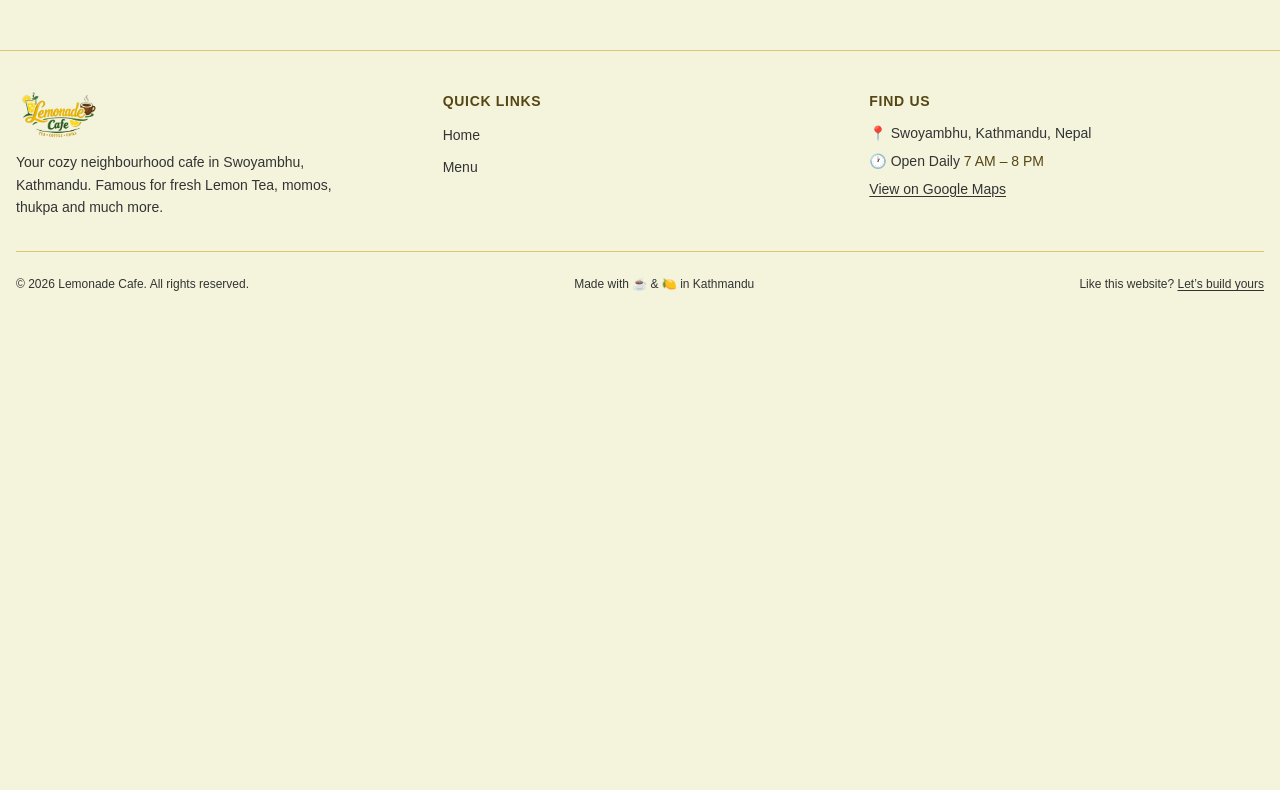
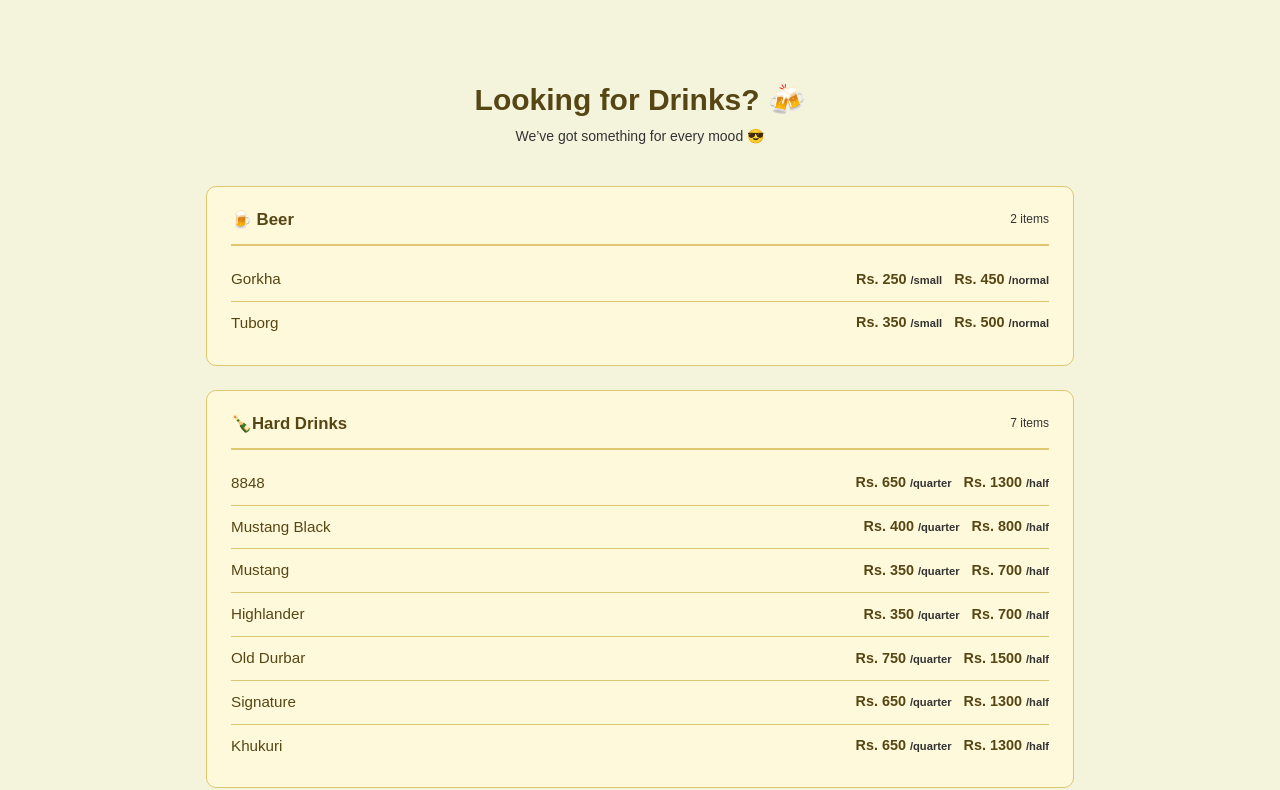
Before and after one commit to suraj-kumal/lemomadeCafe, a Next.js app: page /menu in a window 1280 px wide. Shown: the part 4191-4981 px from the top of the page. Before the commit the page ends 4523 px from the top, so only its background shows below. Built offline with nearby package versions, Linux system fonts and the light colour scheme; a web font is replaced by a local one.

Commit message:
feat: drinks and beer section added

```diff
--- a/app/menu/page.tsx
+++ b/app/menu/page.tsx
@@ -1,8 +1,10 @@
+import DrinksMenu from "@/components/drinksMenu";
 import MenuPage from "@/components/menuPage";
 export default function Menu() {
   return (
     <div>
       <MenuPage />
+      <DrinksMenu />
     </div>
   );
 }
--- /dev/null
+++ b/components/drinksMenu.tsx
@@ -0,0 +1,147 @@
+"use client";
+
+import { motion } from "framer-motion";
+import DrinksMenuData, { DrinksItem } from "@/data/drinksmenu";
+import BeerMenuData, { BeerItem } from "@/data/beerdata";
+
+// ── Combine both menus
+type CombinedItem = DrinksItem | BeerItem;
+
+// ── Group by drink name
+function groupByName(items: CombinedItem[]) {
+  const grouped: Record<string, CombinedItem[]> = {};
+
+  items
+    .filter((item) => item.available)
+    .forEach((item) => {
+      if (!grouped[item.name]) grouped[item.name] = [];
+      grouped[item.name].push(item);
+    });
+
+  return grouped;
+}
+
+// ── Row with multiple prices (quarter/half OR small/normal)
+function DrinkRow({
+  name,
+  items,
+  isLast,
+}: {
+  name: string;
+  items: CombinedItem[];
+  isLast: boolean;
+}) {
+  return (
+    <div
+      className={`flex items-center justify-between py-2.5 ${
+        !isLast ? "border-b border-border" : ""
+      }`}
+    >
+      {/* Name */}
+      <span className="text-[0.95rem] text-foreground">{name}</span>
+
+      {/* Prices */}
+      <div className="flex gap-3 text-[0.9rem] font-semibold">
+        {items.map((item) => (
+          <span key={item.id} className="whitespace-nowrap">
+            Rs. {item.price}
+            {item.unit && (
+              <span className="text-[0.7rem] text-muted-foreground ml-1">
+                /{item.unit}
+              </span>
+            )}
+          </span>
+        ))}
+      </div>
+    </div>
+  );
+}
+
+// ── Animation
+import type { Variants } from "framer-motion";
+
+const cardVariants: Variants = {
+  hidden: { opacity: 0, y: 24 },
+  visible: {
+    opacity: 1,
+    y: 0,
+    transition: { duration: 0.4, ease: "easeOut" as const },
+  },
+};
+
+// ── Card Component
+function DrinksCard({
+  title,
+  items,
+}: {
+  title: string;
+  items: CombinedItem[];
+}) {
+  const grouped = groupByName(items);
+  const names = Object.keys(grouped);
+
+  return (
+    <motion.div
+      className="bg-card border border-border rounded-(--radius) px-6 py-5 mb-6"
+      variants={cardVariants}
+      initial="hidden"
+      whileInView="visible"
+      viewport={{ once: true }}
+    >
+      {/* Header */}
+      <div className="flex items-center gap-2 mb-3 pb-3 border-b-2 border-border">
+        <h2 className="text-[1.05rem] font-bold">{title}</h2>
+        <span className="ml-auto text-xs text-muted-foreground">
+          {names.length} items
+        </span>
+      </div>
+
+      {/* Items */}
+      {names.map((name, i) => (
+        <DrinkRow
+          key={name}
+          name={name}
+          items={grouped[name]}
+          isLast={i === names.length - 1}
+        />
+      ))}
+    </motion.div>
+  );
+}
+
+// ── Main Page
+export default function DrinksPage() {
+  const alcohol = DrinksMenuData();
+  const beer = BeerMenuData();
+
+  return (
+    <main className="max-w-225 mx-auto px-4 py-8 bg-background min-h-screen">
+      {/* Header */}
+      <div className="text-center mb-10">
+        <motion.h1
+          className="text-3xl font-extrabold"
+          initial={{ opacity: 0, y: -20 }}
+          animate={{ opacity: 1, y: 0 }}
+          transition={{ duration: 0.5 }}
+        >
+          Looking for Drinks? 🍻
+        </motion.h1>
+
+        <motion.p
+          className="text-sm text-muted-foreground mt-2"
+          initial={{ opacity: 0 }}
+          animate={{ opacity: 1 }}
+          transition={{ delay: 0.4 }}
+        >
+          We’ve got something for every mood 😎
+        </motion.p>
+      </div>
+
+      {/* Beer */}
+      <DrinksCard title="🍺 Beer" items={beer} />
+
+      {/* Alcohol */}
+      <DrinksCard title="🍾Hard Drinks" items={alcohol} />
+    </main>
+  );
+}
--- /dev/null
+++ b/data/beerdata.tsx
@@ -0,0 +1,55 @@
+// ============================================================
+// BeerMenuData.tsx
+// ============================================================
+
+export type BeerItem = {
+  id: number;
+  name: string;
+  price: number;
+  category: BeerCategory;
+  unit?: string;
+  available: boolean;
+};
+
+export type BeerCategory = "Beer";
+
+// ── Add new items below without modifying existing ones ──
+
+const BeerMenuData = (): BeerItem[] => {
+  return [
+    {
+      id: 1,
+      name: "Gorkha",
+      price: 250,
+      category: "Beer",
+      unit: "small",
+      available: true,
+    },
+    {
+      id: 2,
+      name: "Gorkha",
+      price: 450,
+      category: "Beer",
+      unit: "normal",
+      available: true,
+    },
+    {
+      id: 3,
+      name: "Tuborg",
+      price: 350,
+      category: "Beer",
+      unit: "small",
+      available: true,
+    },
+    {
+      id: 4,
+      name: "Tuborg",
+      price: 500,
+      category: "Beer",
+      unit: "normal",
+      available: true,
+    },
+  ];
+};
+
+export default BeerMenuData;
--- /dev/null
+++ b/data/drinksmenu.tsx
@@ -0,0 +1,135 @@
+// ============================================================
+// DrinksMenuData.tsx
+// ============================================================
+
+export type DrinksItem = {
+  id: number;
+  name: string;
+  price: number;
+  category: DrinksCategory;
+  unit?: string;
+  available: boolean;
+};
+
+export type DrinksCategory = "Hard Drinks";
+
+// ── Add new items below without modifying existing ones ──
+
+const DrinksMenuData = (): DrinksItem[] => {
+  return [
+    {
+      id: 1,
+      name: "8848",
+      price: 650,
+      category: "Hard Drinks",
+      unit: "quarter",
+      available: true,
+    },
+    {
+      id: 2,
+      name: "8848",
+      price: 1300,
+      category: "Hard Drinks",
+      unit: "half",
+      available: true,
+    },
+    {
+      id: 3,
+      name: "Mustang Black",
+      price: 400,
+      category: "Hard Drinks",
+      unit: "quarter",
+      available: true,
+    },
+    {
+      id: 4,
+      name: "Mustang Black",
+      price: 800,
+      category: "Hard Drinks",
+      unit: "half",
+      available: true,
+    },
+    {
+      id: 5,
+      name: "Mustang",
+      price: 350,
+      category: "Hard Drinks",
+      unit: "quarter",
+      available: true,
+    },
+    {
+      id: 6,
+      name: "Mustang",
+      price: 700,
+      category: "Hard Drinks",
+      unit: "half",
+      available: true,
+    },
+    {
+      id: 7,
+      name: "Highlander",
+      price: 350,
+      category: "Hard Drinks",
+      unit: "quarter",
+      available: true,
+    },
+    {
+      id: 8,
+      name: "Highlander",
+      price: 700,
+      category: "Hard Drinks",
+      unit: "half",
+      available: true,
+    },
+    {
+      id: 9,
+      name: "Old Durbar",
+      price: 750,
+      category: "Hard Drinks",
+      unit: "quarter",
+      available: true,
+    },
+    {
+      id: 10,
+      name: "Old Durbar",
+      price: 1500,
+      category: "Hard Drinks",
+      unit: "half",
+      available: true,
+    },
+    {
+      id: 11,
+      name: "Signature",
+      price: 650,
+      category: "Hard Drinks",
+      unit: "quarter",
+      available: true,
+    },
+    {
+      id: 12,
+      name: "Signature",
+      price: 1300,
+      category: "Hard Drinks",
+      unit: "half",
+      available: true,
+    },
+    {
+      id: 13,
+      name: "Khukuri",
+      price: 650,
+      category: "Hard Drinks",
+      unit: "quarter",
+      available: true,
+    },
+    {
+      id: 14,
+      name: "Khukuri",
+      price: 1300,
+      category: "Hard Drinks",
+      unit: "half",
+      available: true,
+    },
+  ];
+};
+
+export default DrinksMenuData;
```
